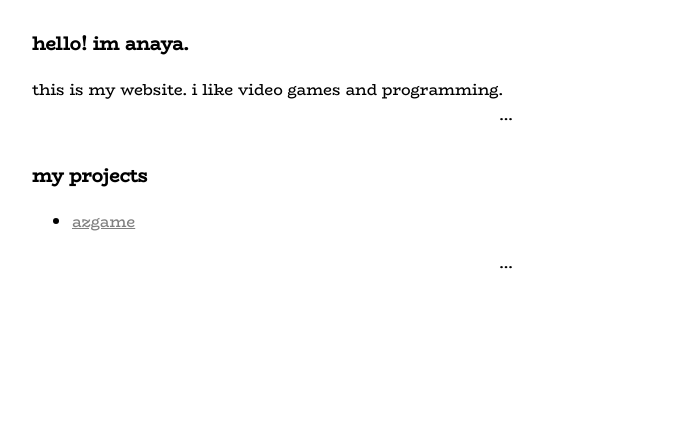
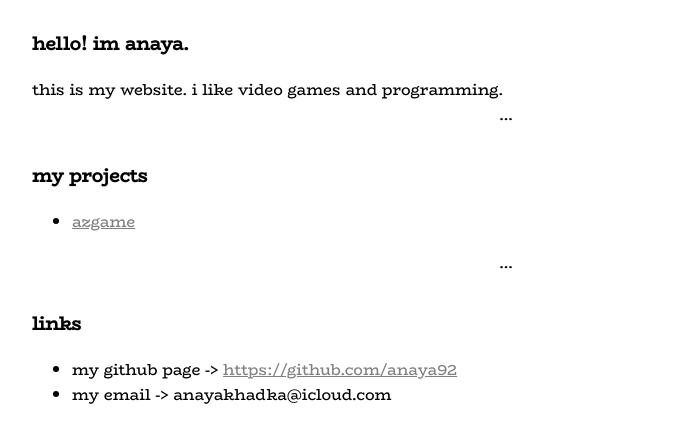
Before and after one commit to anaya92/anaya92.github.io, a plain HTML site: page index.html in a window 1280 px wide. Shown: the part 107-550 px from the top of the page, without its empty margins (134-808 px from the left). Drawn offline with Linux system fonts and the light colour scheme.

Commit message:
add contacts to index.html

```diff
--- a/index.html
+++ b/index.html
@@ -1,7 +1,7 @@
 <!DOCTYPE html>
 <html>
     <head>
-        <title>Anaya's Website</title>
+        <title>anaya's website</title>
         <link rel="stylesheet" href="index.css"/>
     </head>
     <body>
@@ -23,5 +23,12 @@
             </ul>
             <div class="centered">...</div>
         </div>
+        <div class="block">
+            <h3>links</h3>
+            <ul>
+                <li>my github page -> <a href="https://github.com/anaya92">https://github.com/anaya92</a></li>
+                <li>my email -> anayakhadka@icloud.com</li>
+            </ul>
+        </div>
     </body>
 </html>
```
